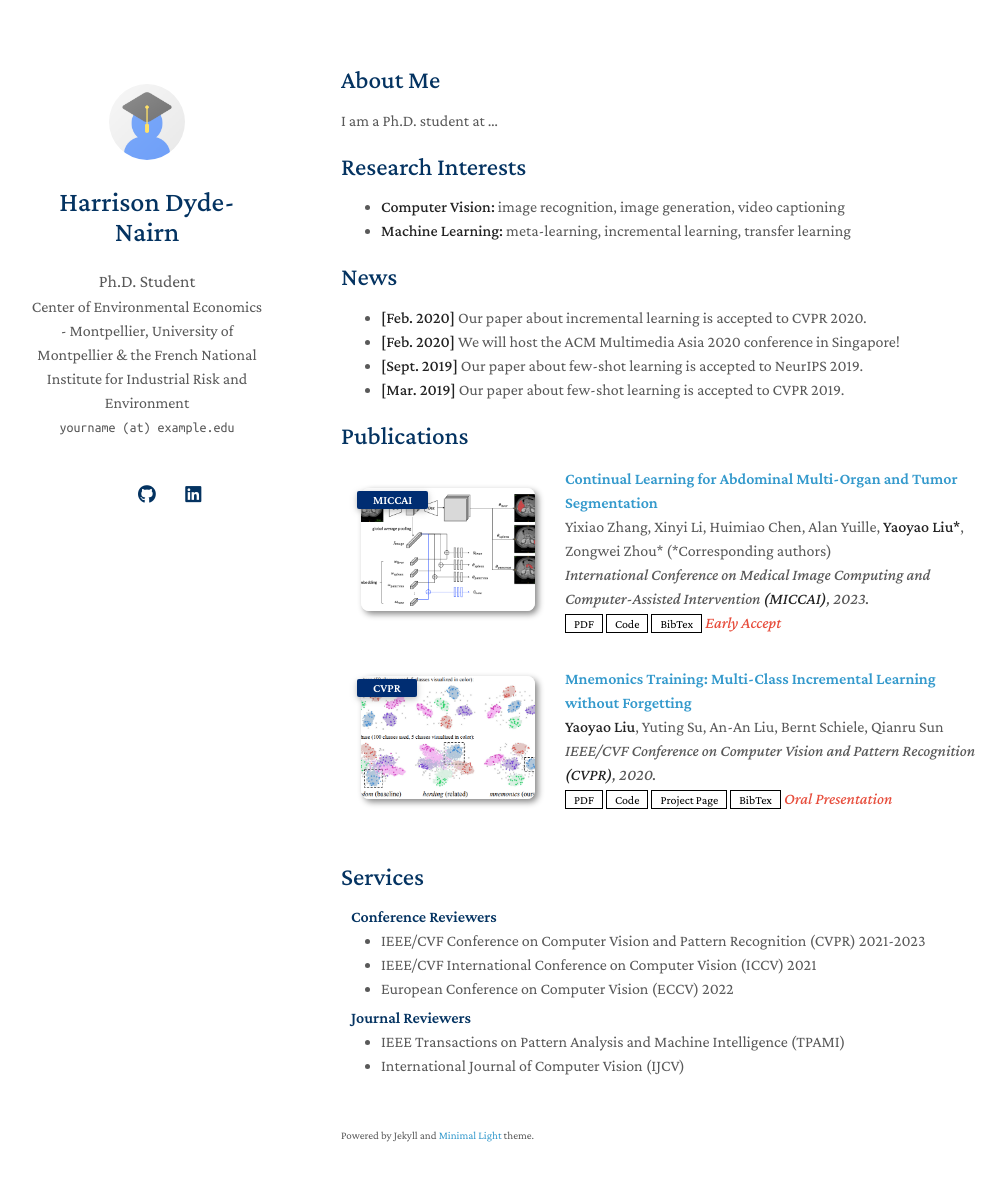
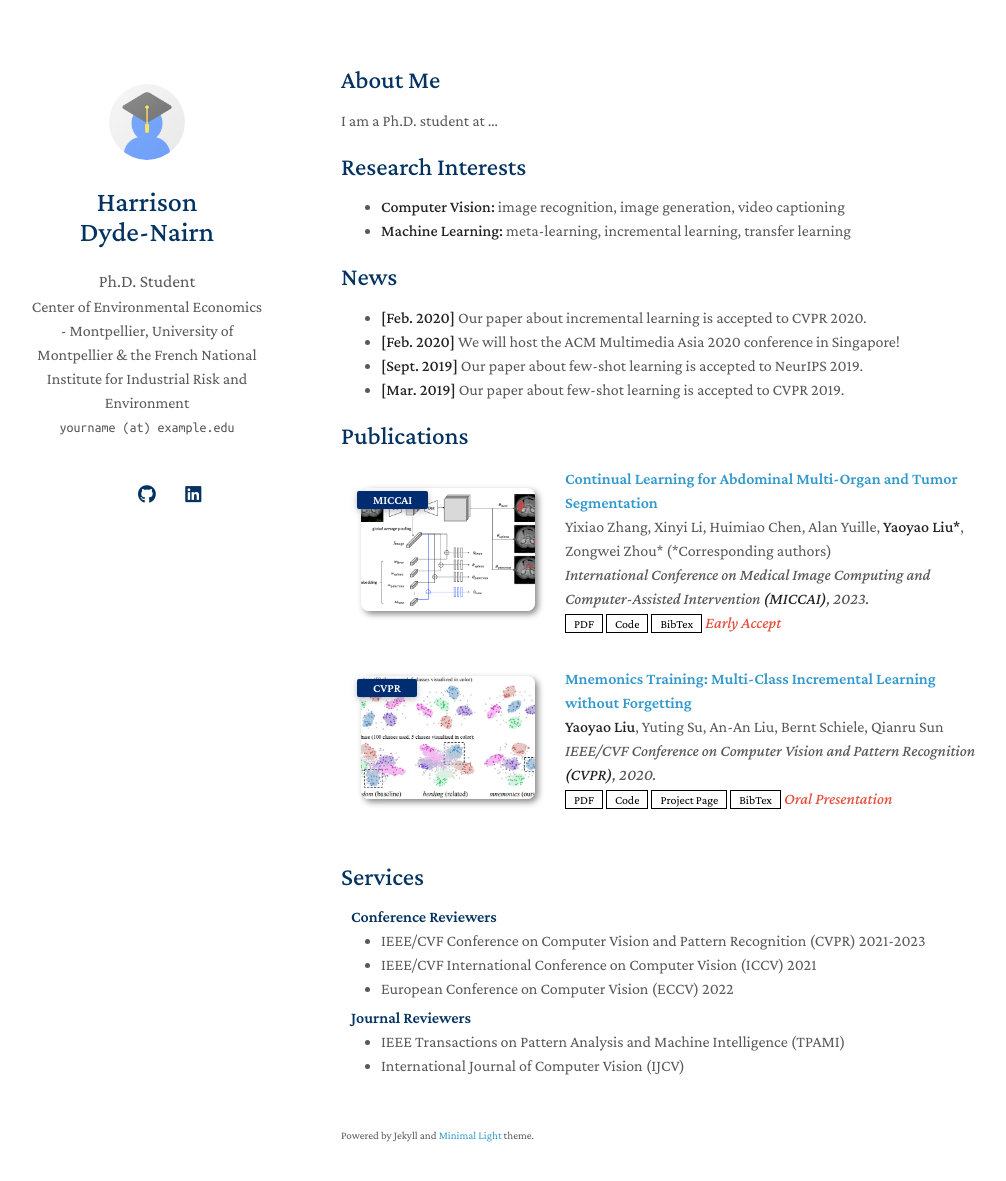
Before and after one commit to hdydenairn/website-test, a Jekyll site: the page built from index.md, in a window 1280 px wide and 1216 px high. Shown: the top 1181 px of the window, without its empty margins (129-1135 px from the left). Built offline with Jekyll 4.4.1, drawn with Linux system fonts in a browser that asks for light colours; a style sheet for code colours, icons or effects is not loaded; our own code applies the rules of GitHub Pages for plain Markdown files.

```diff
--- a/_config.yml
+++ b/_config.yml
@@ -1,5 +1,5 @@
 # Basic Information
-title: Harrison Dyde-Nairn
+title: Harrison<br>Dyde-Nairn
 position: Ph.D. Student
 affiliation: Center of Environmental Economics - Montpellier, University of Montpellier & the French National Institute for Industrial Risk and Environment
 email: yourname (at) example.edu
```
